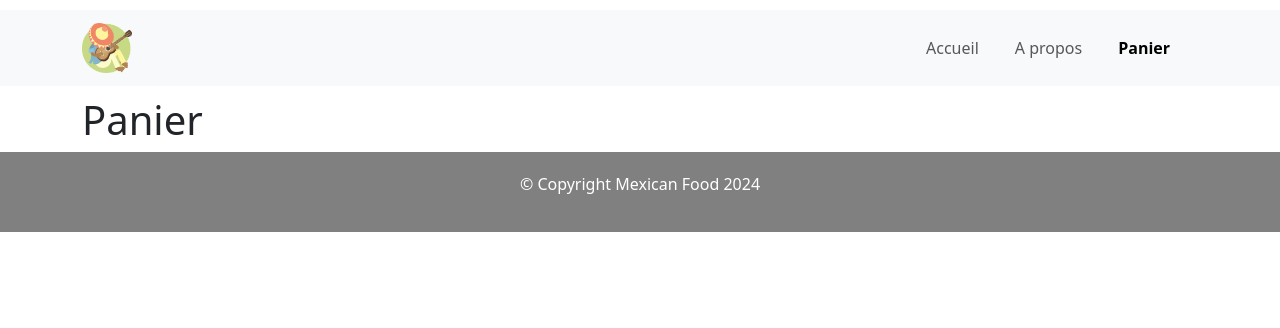
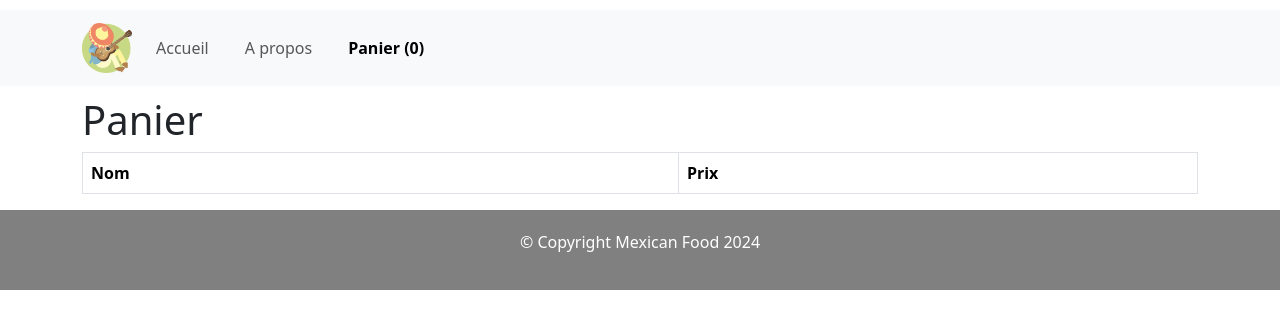
Before and after one commit to AlexisTISSIER/my-app, a React (Create React App) app: page /cart in a window 1280 px wide. Shown: the top 328 px of the page. Built offline with nearby package versions, Linux system fonts and the light colour scheme.

Commit message:
addToCart 20

```diff
--- a/src/App.js
+++ b/src/App.js
@@ -1,3 +1,4 @@
+
 import React, { useState } from 'react';
 import { Route, Routes } from 'react-router-dom';
 import Home from './pages/Home';
@@ -9,17 +10,19 @@ import Cart from './pages/Cart';
 
 function App() {
   const [cart, setCart] = useState([]);
-  const addToCart = (dish) => {
-    setCart([...cart, dish]);
+
+  const addToCart = (itemToAdd) => {
+    setCart([...cart, itemToAdd]);
   };
+
   return (
     <div className="App">
       <Routes>
         <Route element={<Layout cart={cart}/>}>
-            <Route path="/" element={<Home />} />
+          <Route path="/" element={<Home addToCart={addToCart} />} />
           <Route path="/plat/:slug" element={<Dishdetails addToCart={addToCart} />} />
           <Route path="/about" element={<About />} />
-            <Route path="/cart" element={<Cart />} />
+          <Route path="/cart" element={<Cart cart={cart} />} />
           <Route path="*" element={<NotFound />} />
         </Route>
       </Routes>
--- a/src/components/Header.jsx
+++ b/src/components/Header.jsx
@@ -6,10 +6,7 @@ import logo from '../assets/images/Logo.webp';
 import { Image } from 'react-bootstrap';
 import '../assets/styles/Header.css';
 
-
-
-
-function Header() {
+function Header({cart}) {
   return (
     <header>
       <Navbar expand="lg" bg="body-tertiary">
@@ -17,9 +14,9 @@ function Header() {
           <Navbar.Brand as={Link} to="/">
             <Image src={logo} alt="Logo" className="logo" />
           </Navbar.Brand>
-          <Navbar.Toggle />
-          <Navbar.Collapse className="justify-content-end">
-            <Nav className="nav ml-auto">
+          <Navbar.Toggle aria-controls="navbarSupportedContent" />
+          <Navbar.Collapse id="navbarSupportedContent">
+            <Nav className="ml-auto">
               <Nav.Item>
                 <NavLink className="nav-link" to="/">Accueil</NavLink>
               </Nav.Item>
@@ -27,7 +24,7 @@ function Header() {
                 <NavLink className="nav-link" to="/about">A propos</NavLink>
               </Nav.Item>
               <Nav.Item>
-                <NavLink className="nav-link" to="/cart">Panier</NavLink>
+                <NavLink className="nav-link" to="/cart">Panier ({cart.length}) </NavLink>
               </Nav.Item>
             </Nav>
           </Navbar.Collapse>
--- a/src/components/Layout.jsx
+++ b/src/components/Layout.jsx
@@ -3,10 +3,10 @@ import Header from "./Header";
 import Footer from "./Footer";
 import { Outlet } from "react-router-dom";
 
-const Layout = () => {
+const Layout = ({cart}) => {
   return (
     <>
-      <Header />
+      <Header cart={cart}/>
       <main>
         <Outlet />
       </main>
--- a/src/pages/Cart.jsx
+++ b/src/pages/Cart.jsx
@@ -1,13 +1,27 @@
+import { Container, Table } from 'react-bootstrap';
 
-import React from 'react';
-import { Container, } from 'react-bootstrap';
-
-const Cart = () => {
-  return (
-    <Container>
-      <h1>Panier</h1>
-    </Container>
-  );
-}
+const Cart = ({ cart }) => {
+    return (
+        <Container>
+            <h1>Panier</h1>
+            <Table striped bordered hover>
+                <thead>
+                    <tr>
+                        <th>Nom</th>
+                        <th>Prix</th>
+                    </tr>
+                </thead>
+                <tbody>
+                    {cart && cart.map((item, index) => (
+                        <tr key={index}>
+                            <td>{item.name}</td>
+                            <td>{item.price}</td>
+                        </tr>
+                    ))}
+                </tbody>
+            </Table>
+        </Container>
+    );
+};
 
 export default Cart;
--- a/src/pages/Dishdetails.jsx
+++ b/src/pages/Dishdetails.jsx
@@ -5,19 +5,14 @@ import dishesData from '../datas/dishes.json';
 import NotFound from './NotFound';
 import '../assets/styles/Card.css';
 
-
 const Dishdetails = ({ addToCart }) => {
   const { slug } = useParams();
   const [dish, setDish] = useState(null);
-  const handleAddToCart = () => {
-    addToCart(dish);
-  };
 
   useEffect(() => {
     const selectedDish = dishesData.find(dish => dish.slug === slug);
     setDish(selectedDish);
   }, [slug]);
-
 
   return (
     <Container>
@@ -29,7 +24,9 @@ const Dishdetails = ({ addToCart }) => {
                 <h1>{dish.name}</h1>
                 <p>Prix: {dish.price}€</p>
                 <p>{dish.description}</p>
-            <Button onClick={handleAddToCart}>Ajouter au panier</Button>
+                <Button variant="primary" onClick={() => addToCart(dish)} className="mb-3">
+                  Ajouter au panier
+                </Button>
               </div>
               <div>
                 <img src={dish.img} alt={dish.name} />
@@ -37,7 +34,8 @@ const Dishdetails = ({ addToCart }) => {
             </div>
           </>
         ) : (
-             < NotFound />)}
+          <NotFound />
+        )}
       </Row>
     </Container>
   );
--- a/src/pages/Home.jsx
+++ b/src/pages/Home.jsx
@@ -3,7 +3,7 @@ import { Container, Row, Col, Button } from 'react-bootstrap';
 import Card from '../components/Card';
 import dishesData from '../datas/dishes.json';
 
-const Home = ({ addToCart }) => {
+const Home = () => {
   const [showNewOnly, setShowNewOnly] = useState(false);
   const [dishes, setDishes] = useState([]);
 
```
Lines whose indentation alone changed are shown as unchanged.
